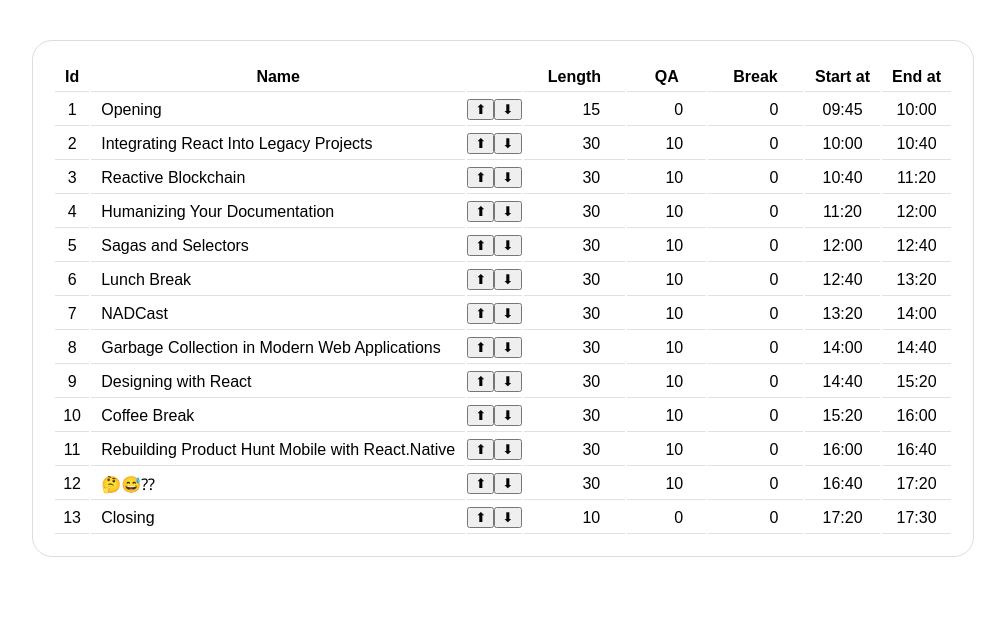
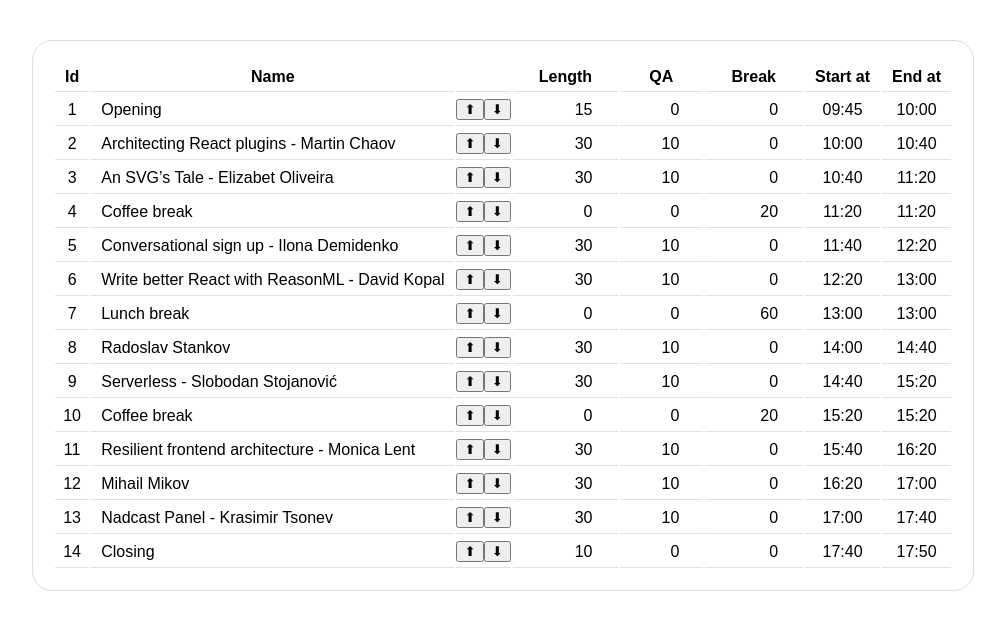
Before and after one commit to RStankov/react-not-a-conf-schedule, a React (Create React App) app: page / in a window 1280 px wide. Shown: the top 630 px of the page, without its empty margins (137-1142 px from the left). Built offline with nearby package versions, Linux system fonts and the light colour scheme; the HTML template or start-up script is replaced by a standard one.

Commit message:
Add talks for 2019

```diff
--- a/src/App.js
+++ b/src/App.js
@@ -1,6 +1,6 @@
 import React from 'react';
 import ScheduleTable from './ScheduleTable';
-import data from './data/2018';
+import data from './data/2019';
 
 export default function App() {
   return (
--- /dev/null
+++ b/src/data/2019.js
@@ -0,0 +1,19 @@
+export default {
+  startAt: '09:45',
+  talks: [
+    'Opening',
+    'Architecting React plugins - Martin Chaov',
+    'An SVG’s Tale - Elizabet Oliveira',
+    'Coffee break',
+    'Conversational sign up  - Ilona Demidenko',
+    'Write better React with ReasonML - David Kopal',
+    'Lunch break',
+    'Radoslav Stankov',
+    'Serverless - Slobodan Stojanović',
+    'Coffee break',
+    'Resilient frontend architecture - Monica Lent',
+    'Mihail Mikov',
+    'Nadcast Panel - Krasimir Tsonev',
+    'Closing',
+  ],
+};
```
